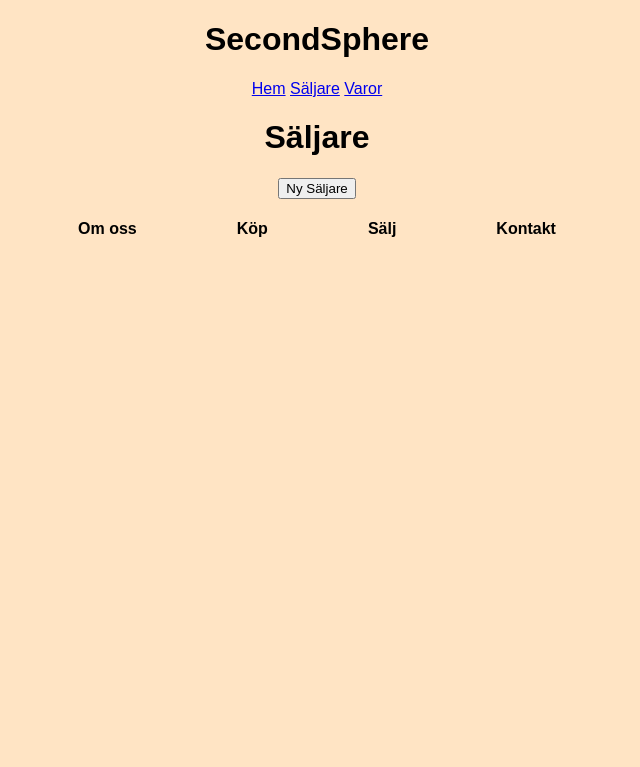
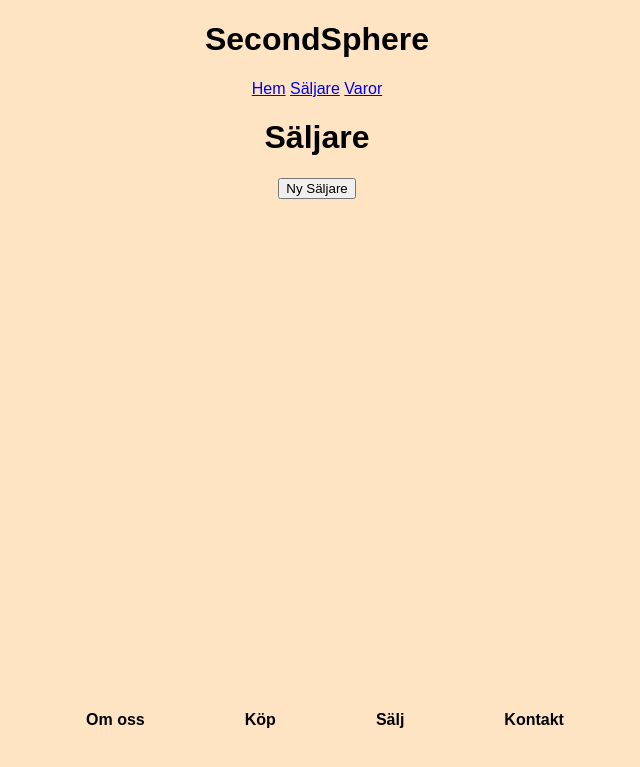
Before and after one commit to sarasandahl/secondsphere, a PHP site: page /users.php in a window 1280 px wide. Shown: the top 767 px of the page, without its empty margins (323-963 px from the left). Run offline with PHP 8.4, Linux system fonts and the light colour scheme; data that the repository does not hold is empty.

Commit message:
döpt om funktioner

```diff
--- a/classes/models/item-model.php
+++ b/classes/models/items-model.php
@@ -1,6 +1,6 @@
 <?php
 
-class ItemModel extends DB {
+class ItemsModel extends DB {
 
     protected $table = "items";
 
--- a/classes/models/user-model.php
+++ b/classes/models/users-model.php
@@ -1,6 +1,6 @@
 <?php
 
-class UserModel extends DB {
+class UsersModel extends DB {
 
     protected $table = "users";
 
--- a/classes/views/item-view.php
+++ b/classes/views/items-view.php
@@ -1,6 +1,6 @@
 <?php
 
-class ItemView {
+class ItemsView {
 
     public function renderAllItemsAsList(array $items):void {
         echo "<ul>";
--- a/classes/views/user-view.php
+++ b/classes/views/users-view.php
@@ -1,6 +1,6 @@
 <?php
 
-class UserView {
+class UsersView {
 
     public function renderAllUsersAsList(array $users):void {
         echo "<ul>";
--- a/index.php
+++ b/index.php
@@ -5,7 +5,7 @@
 $pdo = require 'partials/connect.php'; //behöver den vara här?
 
 // ==============================================
-// Skapa vy nedan
+// vy nedan
 
 include 'partials/header.php';
 
@@ -19,7 +19,6 @@ include 'partials/header.php';
 
 <?php
 
-//$userView->renderAllUsersAsList($userModel->getAllUsers());
-// gör om för tre tabeller!
+
 
 include 'partials/footer.php';
--- a/partials/footer.php
+++ b/partials/footer.php
@@ -1,9 +1,11 @@
-<div class="footer">
-    <h4>Om oss</h4>
-    <h4>Köp</h4>
-    <h4>Sälj</h4>
-    <h4>Kontakt</h4>
-</div>
+<footer>
+    <div class="footercontainer">
+        <h4>Om oss</h4>
+        <h4>Köp</h4>
+        <h4>Sälj</h4>
+        <h4>Kontakt</h4>
+    </div>
+</footer>
 
 </body>
 </html>
--- a/partials/nav.php
+++ b/partials/nav.php
@@ -1,6 +1,5 @@
 <nav>
     <a href="index.php">Hem</a>
-    <!-- <a href="index.php?page=book">Böcker</a> -->
     <a href="users.php">Säljare</a>
     <a href="items.php">Varor</a>
 </nav>
--- a/style/style.css
+++ b/style/style.css
@@ -8,7 +8,15 @@ body {
     font-family: Arial, Helvetica, sans-serif;
   }
 
-.footer{
+footer {
+    margin-top: 100px;
+    margin-bottom: 50px;
+    position: absolute;
+    bottom: 0;
+    width: 100%;
+}
+
+.footercontainer{
     display: flex;
     flex-direction: row;
     justify-content: center;
--- a/users.php
+++ b/users.php
@@ -1,17 +1,17 @@
 <?php
 
-require 'classes/views/user-view.php';
+require 'classes/views/users-view.php';
 require 'classes/db.php';
-require 'classes/models/user-model.php';
+require 'classes/models/users-model.php';
 
 $pdo = require 'partials/connect.php';
 
 $db = new DB($pdo);//ska den vara här?
-$userModel = new UserModel($pdo);
-$userView = new UserView();
+$usersModel = new UsersModel($pdo);
+$usersView = new UsersView();
 
 // ==============================================
-// Skapa vy nedan
+// vy nedan
 
 include 'partials/header.php';
 
@@ -20,7 +20,7 @@ include 'partials/header.php';
 
 <h1>Säljare</h1>
 <?php
-    $userView->renderAllUsersAsList($userModel->getAllUsers());
+    $usersView->renderAllUsersAsList($usersModel->getAllUsers());
 ?>
 
 <button>Ny Säljare</button>
```
Also changed, not shown: items.php (+6 -9 lines).
